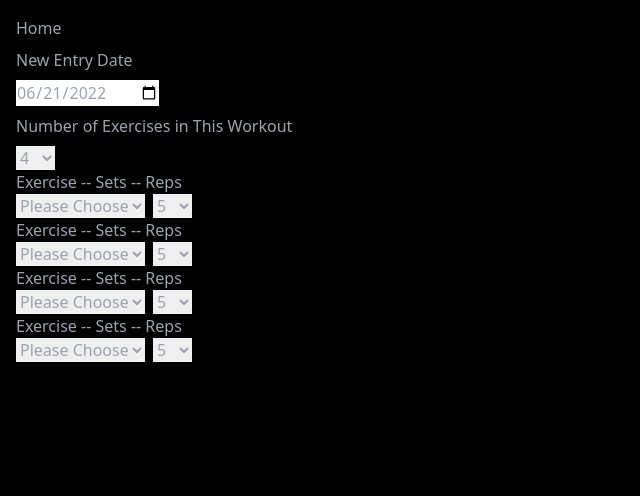
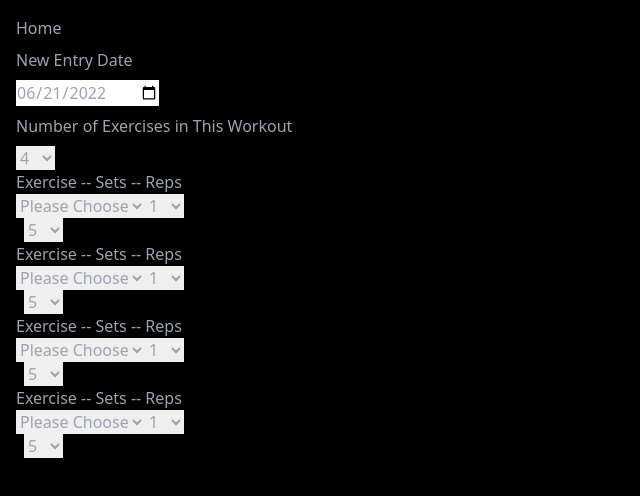
Before and after one commit to Jerrad-Johnson/WorkoutApp, a React (Create React App) app: page / in a window 1280 px wide. Shown: the top 496 px of the page, without its empty margins (0-640 px from the left). Built offline with nearby package versions, Linux system fonts and the light colour scheme.

Commit message:
Added independent set count selectors.

```diff
--- a/src/Home.tsx
+++ b/src/Home.tsx
@@ -23,8 +23,6 @@ function Home(){
                 setCurrentNumberOfExercisesState = {setCurrentNumberOfExercisesState}
                 defaultNumberOfExercisesState = {defaultNumberOfExercisesState}
             />
-
-
             <ExercisesComponent
                 currentNumberOfExercisesState = {currentNumberOfExercisesState}
                 defaultRepCountState = {defaultRepCountState}
@@ -50,9 +48,10 @@ function ExercisesComponent({currentNumberOfExercisesState, defaultRepCountState
                 <TypesOfExercises
                     exerciseTypesState = {exerciseTypesState}
                 />
-                <RepCount
+                <SetSelector
                     defaultRepCountState = {defaultRepCountState}
                 />
+
             </div>
         );
     });
@@ -100,7 +99,46 @@ function TypesOfExercises({exerciseTypesState}: {exerciseTypesState: string[]}){
         )
 }
 
-function RepCount({defaultRepCountState}: {defaultRepCountState: number}){
+function SetSelector({defaultRepCountState}: {defaultRepCountState: number}){
+    const [setCountState, setSetCountState] = useState<number>(1);
+    let maxSetCount: number[] = [];
+    let numberOfRepCountersForThisSet: number[] = [];
+
+    for (let i = 0; i < 12; i++){
+        maxSetCount[i] = i+1;
+    }
+
+    for (let i = 0; i < setCountState; i++){
+        numberOfRepCountersForThisSet[i] = i+1;
+    }
+
+    cc(numberOfRepCountersForThisSet)
+
+    let repCountersForThisSet = numberOfRepCountersForThisSet.map((e, k) => {
+        return (
+           <div key={k}>
+               <RepSelector defaultRepCountState = {defaultRepCountState} />
+           </div>
+        );
+    });
+
+    let setCountOptions: JSX.Element[] = maxSetCount.map((e: number, k: number ) => {
+        return (
+            <option key={k}>{e}</option>
+        );
+    });
+
+    return (<>
+        <select onChange={(e) => {
+            e.preventDefault();
+            setSetCountState(+e.target.value);
+        }}>{setCountOptions}
+        </select>
+        {repCountersForThisSet}
+    </>);
+}
+
+function RepSelector({defaultRepCountState}: {defaultRepCountState: number}){
     let maxRepCount: number[] = [];
 
     for (let i = 0; i < 20; i++){
```
